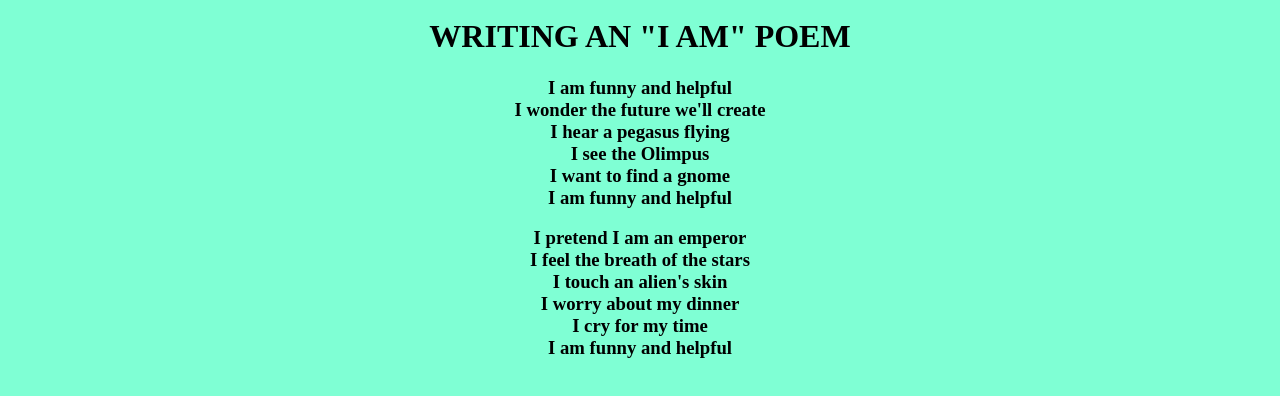
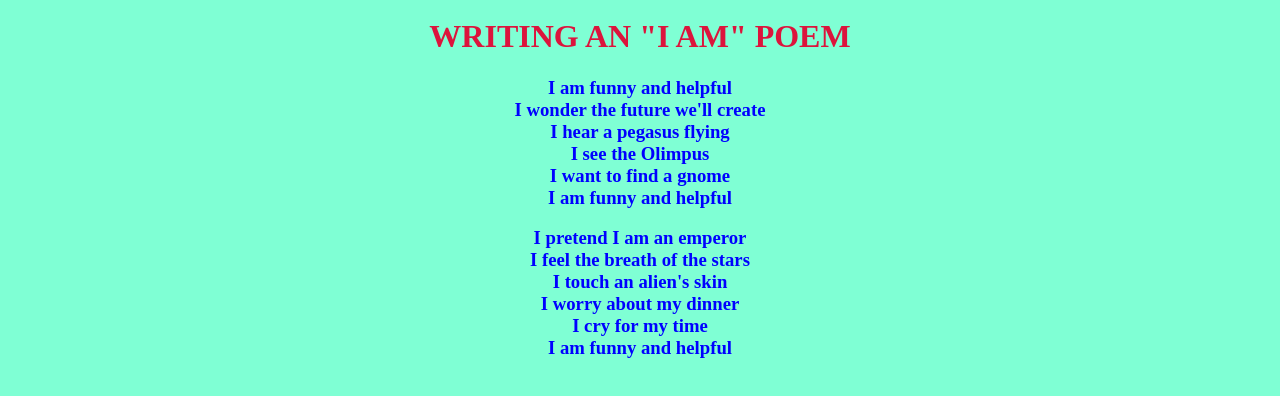
Before and after one commit to ILION99/ILION99.github.io, a plain HTML site: page index.html in a window 1280 px wide. Shown: the part 392-788 px from the top of the page. Drawn offline with Linux system fonts and the light colour scheme.

Commit message:
Update index.html
changing font color

```diff
--- a/index.html
+++ b/index.html
@@ -14,8 +14,8 @@
            <div style='flex-grow:1'><h2 align=center>INTEREST</h2></div>
       <img src="https://i.scdn.co/image/e37c6c2d48e10f27663f94c03aebb4d96e0f4143" width="500" height="275">
          </div>
-         <h1 align=center>WRITING AN "I AM" POEM</h1>
-       <h3>  <p align=center >I am funny and helpful<br>I wonder the future we'll create<br> I hear a pegasus flying<br>I see the Olimpus<br>I want to find a gnome<br>I am funny and helpful</p>
+         <h1 align=center style=color:crimson>WRITING AN "I AM" POEM</h1>
+       <h3 style=color:blue>   <p align=center >I am funny and helpful<br>I wonder the future we'll create<br> I hear a pegasus flying<br>I see the Olimpus<br>I want to find a gnome<br>I am funny and helpful</p>
         <p align=center>I pretend I am an emperor<br>I feel the breath of the stars<br>I touch an alien's skin<br>I worry about my dinner<br>I cry for my time<br>I am funny and helpful</b></p>
 
 
```
